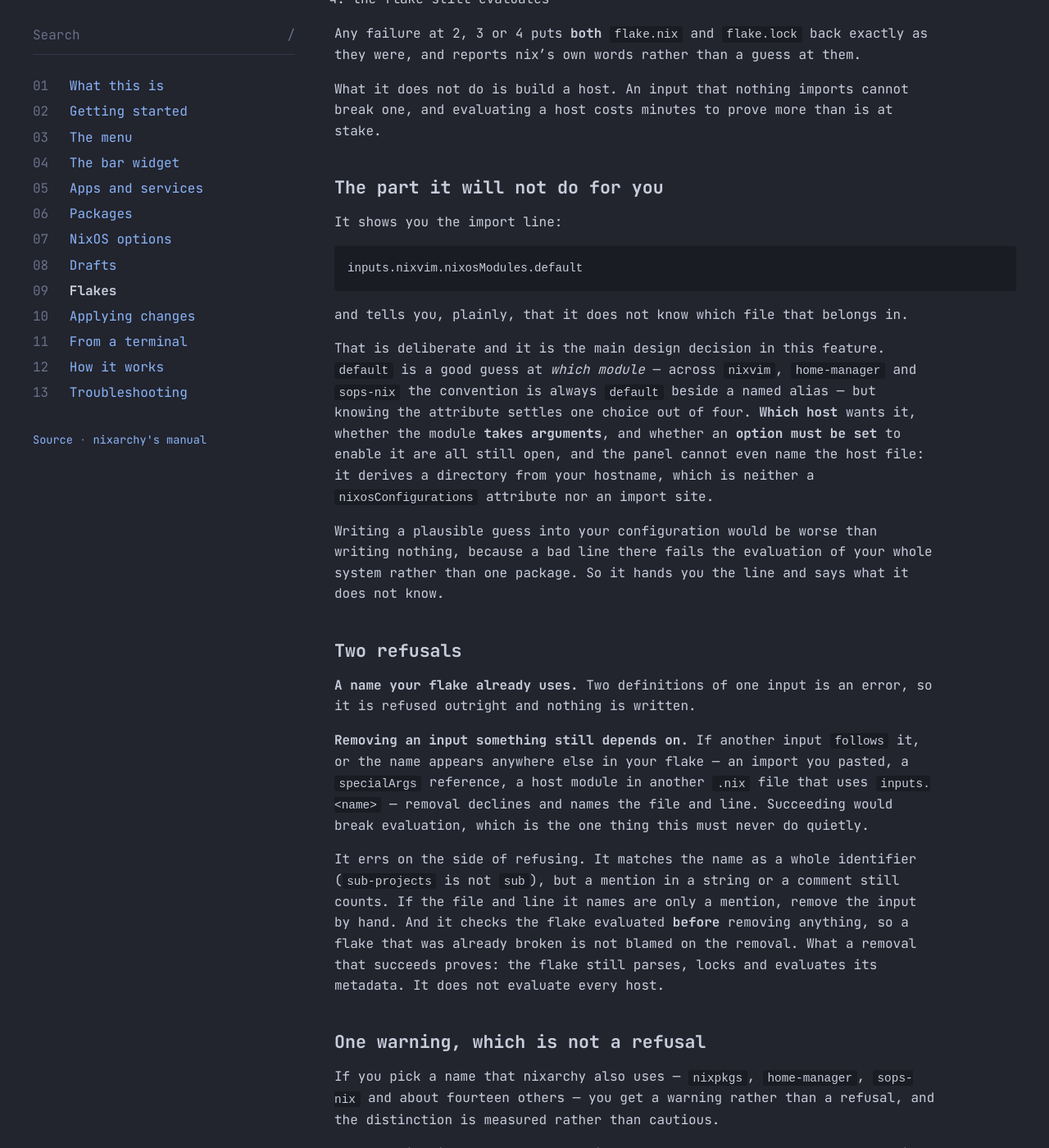
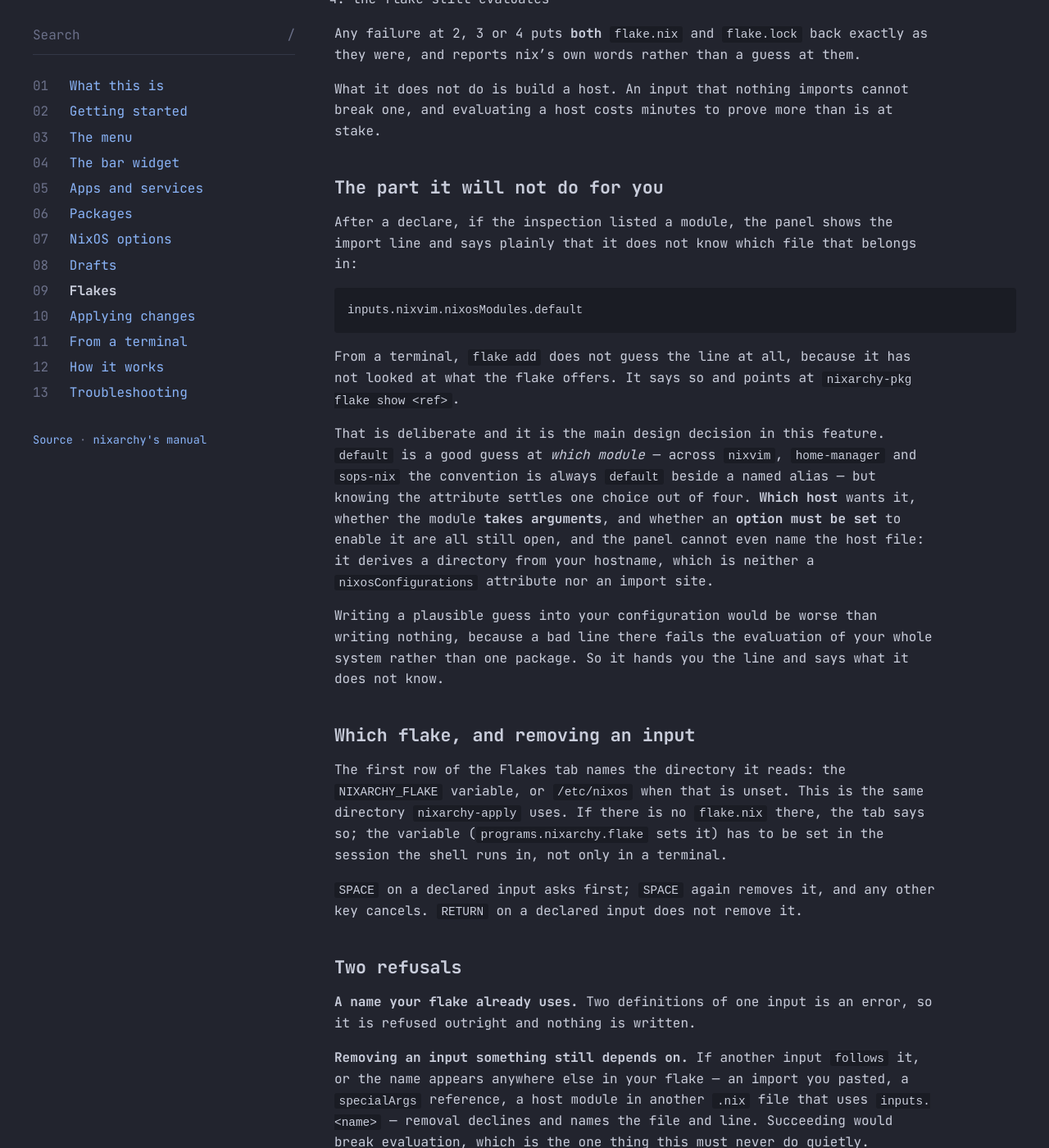
Before and after one commit to olafkfreund/nixarchy-pkg, a Jekyll site: the page built from docs/manual/flakes.md, in a window 1280 px wide and 1400 px high, scrolled down 2270 px. Shown: the whole window at 82% size. Built offline with Jekyll 4.4.1, drawn with Linux system fonts in a browser that asks for light colours.

Commit message:
feat(flakes): say what is true -- no guessed imports, removal asks, flat channel, named directory (#63)
Plan PR A, steps A1-A8 (Codex: A1, A2; workflow agent: A3-A8).

Co-Authored-By: Claude Opus 5.5 <noreply@anthropic.com>
Claude-Session: https://claude.ai/code/session_01WtDyDubftZDANveKdhaPiL

````diff
--- a/docs/manual/flakes.md
+++ b/docs/manual/flakes.md
@@ -91,13 +91,17 @@ break one, and evaluating a host costs minutes to prove more than is at stake.
 
 ## The part it will not do for you
 
-It shows you the import line:
+After a declare, if the inspection listed a module, the panel shows the
+import line and says plainly that it does not know which file that belongs
+in:
 
 ```
 inputs.nixvim.nixosModules.default
 ```
 
-and tells you, plainly, that it does not know which file that belongs in.
+From a terminal, `flake add` does not guess the line at all, because it has
+not looked at what the flake offers. It says so and points at `nixarchy-pkg
+flake show <ref>`.
 
 That is deliberate and it is the main design decision in this feature.
 `default` is a good guess at *which module* — across `nixvim`,
@@ -112,6 +116,17 @@ Writing a plausible guess into your configuration would be worse than writing
 nothing, because a bad line there fails the evaluation of your whole system
 rather than one package. So it hands you the line and says what it does not
 know.
+
+## Which flake, and removing an input
+
+The first row of the Flakes tab names the directory it reads: the
+`NIXARCHY_FLAKE` variable, or `/etc/nixos` when that is unset. This is the
+same directory `nixarchy-apply` uses. If there is no `flake.nix` there, the
+tab says so; the variable (`programs.nixarchy.flake` sets it) has to be set
+in the session the shell runs in, not only in a terminal.
+
+`SPACE` on a declared input asks first; `SPACE` again removes it, and any
+other key cancels. `RETURN` on a declared input does not remove it.
 
 ## Two refusals
 
````
Also changed, not shown: plan/2026-11-16-63-flake-workflow.md (+2 -0 lines), 6 other files.
